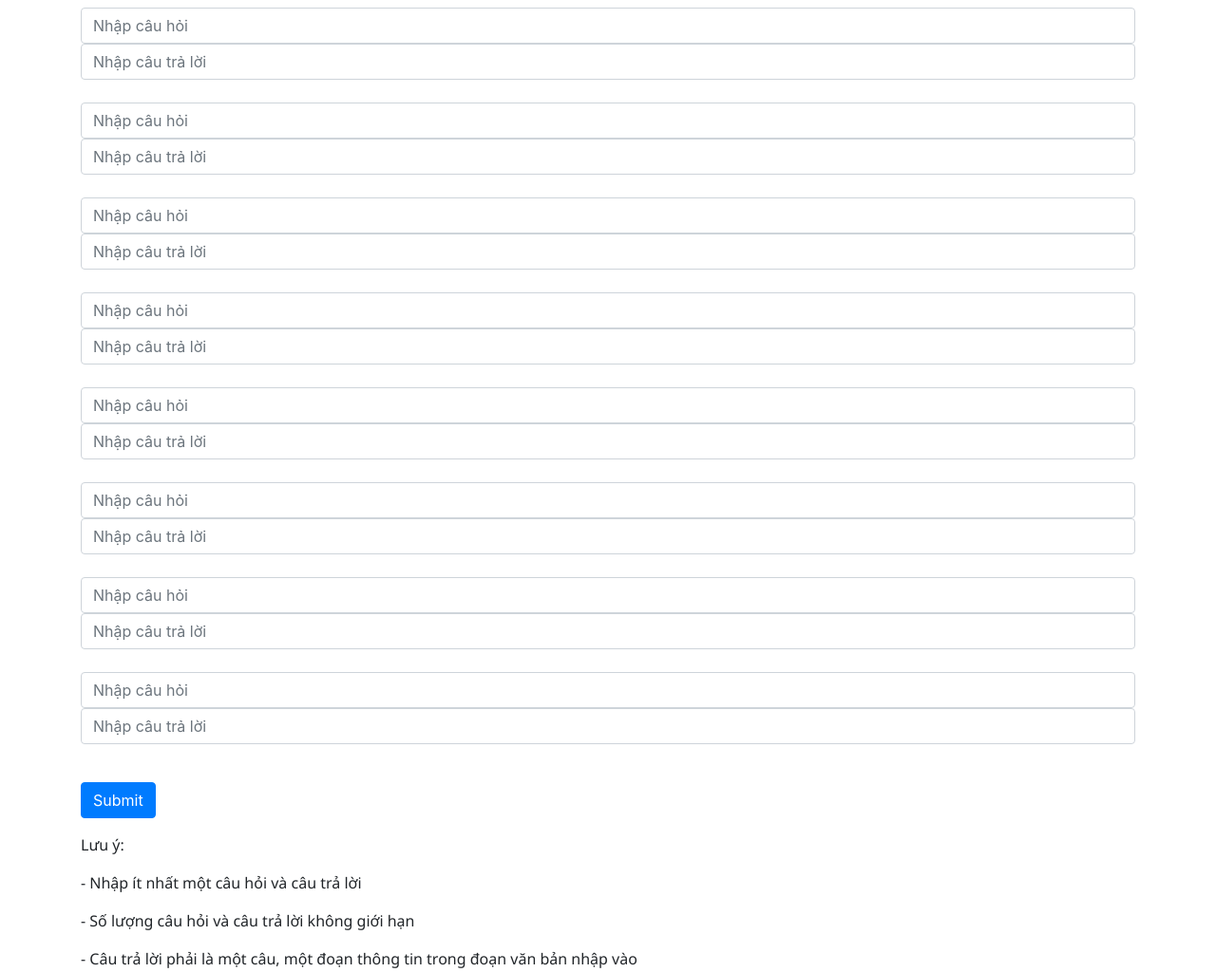
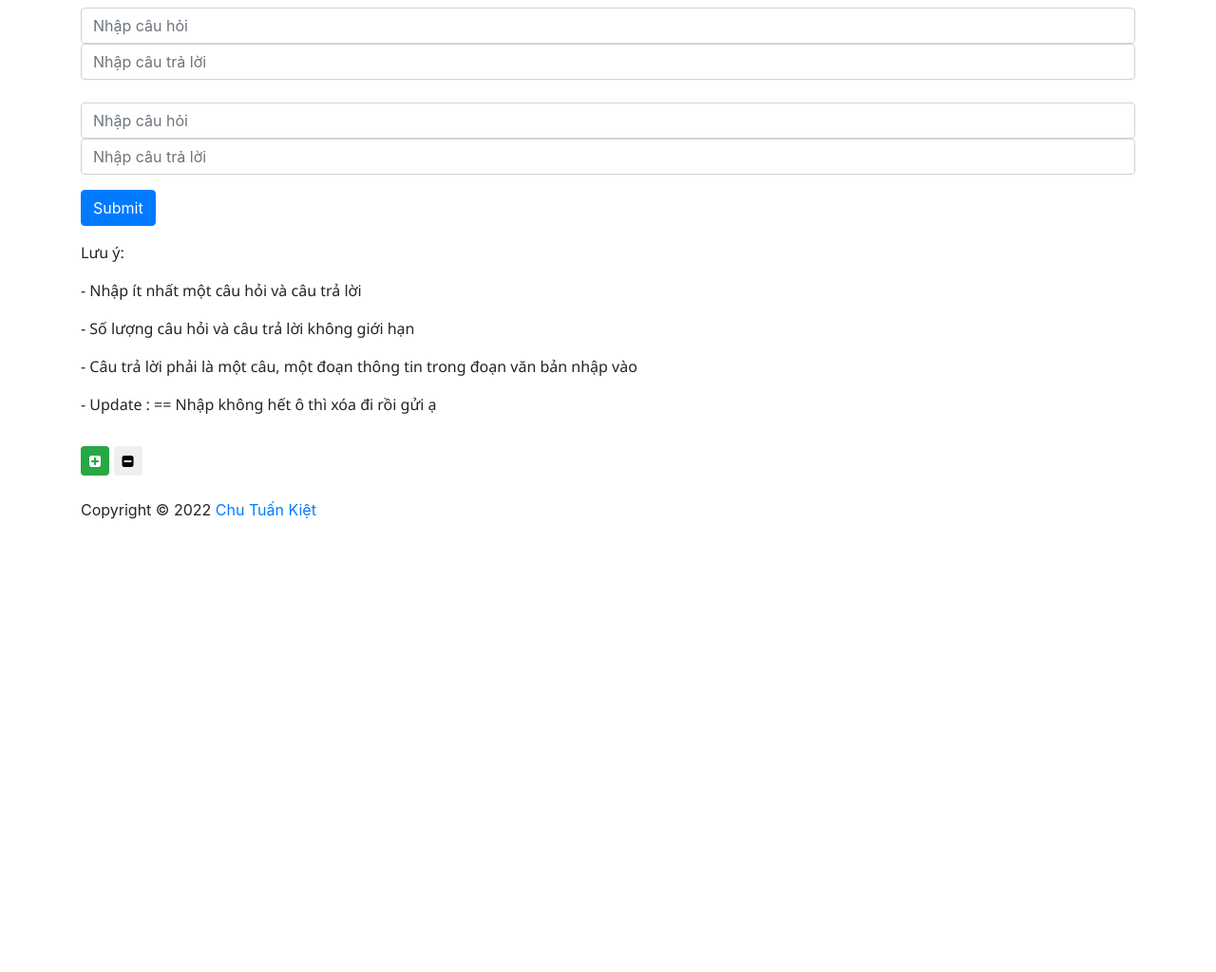
Before and after one commit to kimstars/Input_NLP_noModel, a FastAPI app: page /home in a window 1280 px wide. Shown: the part 494-1518 px from the top of the page at 95% size. After the commit the page ends 1041 px from the top, so only its background shows below. Run offline with FastAPI, Linux system fonts and the light colour scheme; data that the repository does not hold is empty; some libraries are stand-ins or nearby versions.

Commit message:
redict input page

```diff
--- a/main.py
+++ b/main.py
@@ -85,14 +85,6 @@ def loadData(request: Request, nameCollection:str = Form(...) ):
 })
 
 
-@app.get("/home", response_class=HTMLResponse)
-def write_home(request: Request ):
-    colname = mydb.list_collection_names()
-    user_name = "MTA NLP TEAM"
-    return templates.TemplateResponse("home.html", {"request": request,
-                                                    "username": user_name,
-                                                    "CollectionName":colname,
-                                                    })
 
 
 def MainProcess(collection, content, listQuestion , listAnswer):# tạo data và thêm vào db
@@ -122,13 +114,25 @@ def MainProcess(collection, content, listQuestion , listAnswer):# tạo data và
     collection.insert_one(newData.dict())
     return (newData.dict())
 
+@app.get("/home", response_class=HTMLResponse)
+def write_home(request: Request ):
+    colname = mydb.list_collection_names()
+    user_name = "MTA NLP TEAM"
+    return templates.TemplateResponse("home.html", {"request": request,
+                                                    "username": user_name,
+                                                    "CollectionName":colname,
+                                                    })
 
 @app.post('/home')
 async def handle_form(content : str = Form(...), qas : list = Form(...), nameCollection:str = Form(...)):
     collection = mydb[nameCollection]
     listQuestion = numbering.createListQuestion(qas)
     listAnswer = numbering.createListAnswer(qas)
-    return MainProcess(collection, content, listQuestion, listAnswer)
+    MainProcess(collection, content, listQuestion, listAnswer)
+    return templates.TemplateResponse("home.html", {"request": request,
+                                                    "username": user_name,
+                                                    "CollectionName":colname,
+                                                    })
 
 
 @app.get("/display-data", response_class=HTMLResponse)
--- a/templates/home.html
+++ b/templates/home.html
@@ -90,25 +90,7 @@
                 <br>
                 <input type="text" class="form-control" id="cauhoi" name="qas" placeholder="Nhập câu hỏi" required>
                 <input type="text" class="form-control" id="traloi" name="qas" placeholder="Nhập câu trả lời" required>
-                <br>
-                <input type="text" class="form-control" id="cauhoi" name="qas" placeholder="Nhập câu hỏi" required>
-                <input type="text" class="form-control" id="traloi" name="qas" placeholder="Nhập câu trả lời" required>
-                <br>
-                <input type="text" class="form-control" id="cauhoi" name="qas" placeholder="Nhập câu hỏi" required>
-                <input type="text" class="form-control" id="traloi" name="qas" placeholder="Nhập câu trả lời" required>
-                <br>
-                <input type="text" class="form-control" id="cauhoi" name="qas" placeholder="Nhập câu hỏi" required>
-                <input type="text" class="form-control" id="traloi" name="qas" placeholder="Nhập câu trả lời" required>
-                <br>
-                <input type="text" class="form-control" id="cauhoi" name="qas" placeholder="Nhập câu hỏi" required>
-                <input type="text" class="form-control" id="traloi" name="qas" placeholder="Nhập câu trả lời" required>
-                <br>
-                <input type="text" class="form-control" id="cauhoi" name="qas" placeholder="Nhập câu hỏi" required>
-                <input type="text" class="form-control" id="traloi" name="qas" placeholder="Nhập câu trả lời" required>
-                <br>
-                <input type="text" class="form-control" id="cauhoi" name="qas" placeholder="Nhập câu hỏi" required>
-                <input type="text" class="form-control" id="traloi" name="qas" placeholder="Nhập câu trả lời" required>
-                <br>
+
 
             </div>
             <button type="submit" class="btn btn-primary">Submit</button>
```
